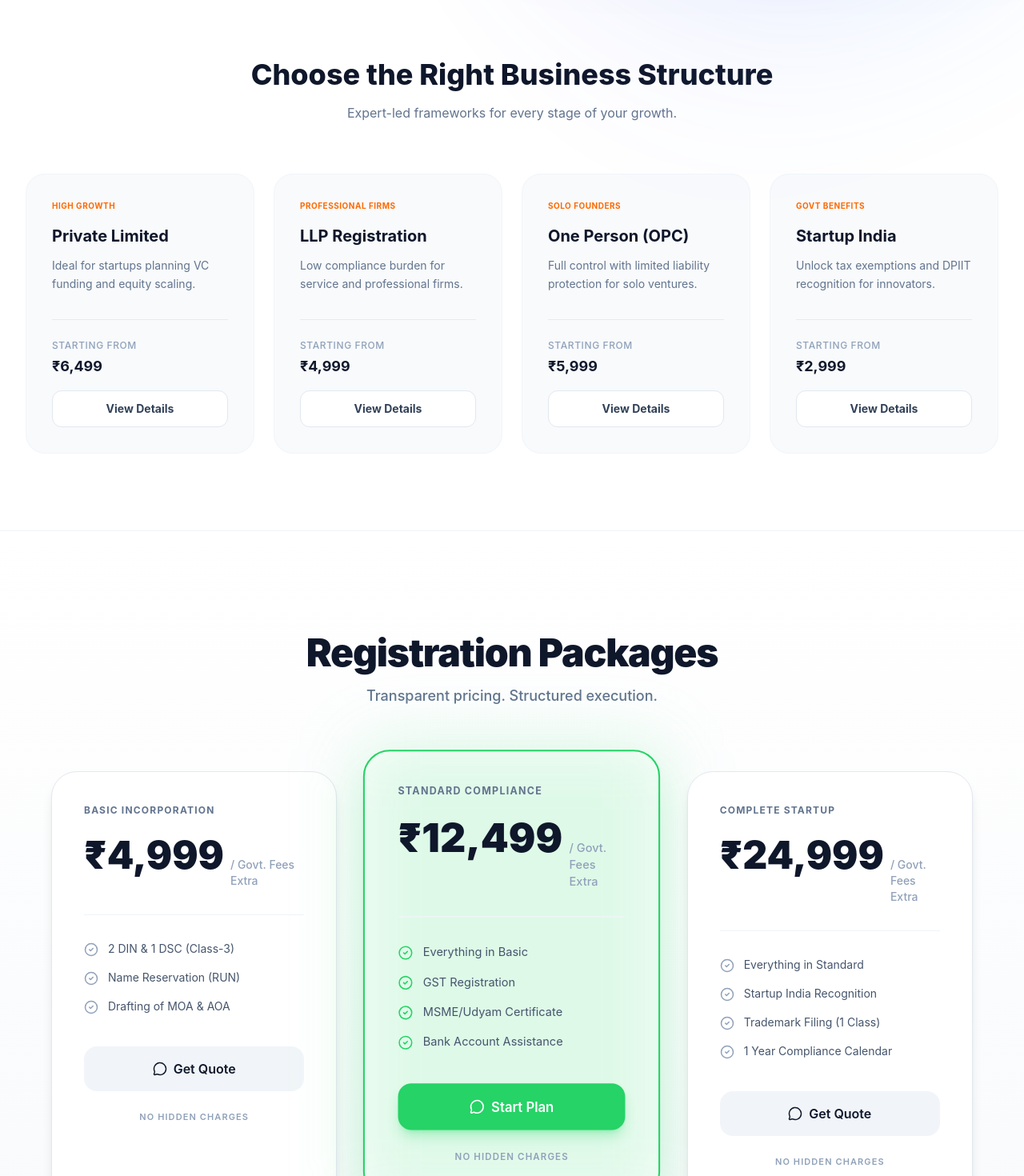
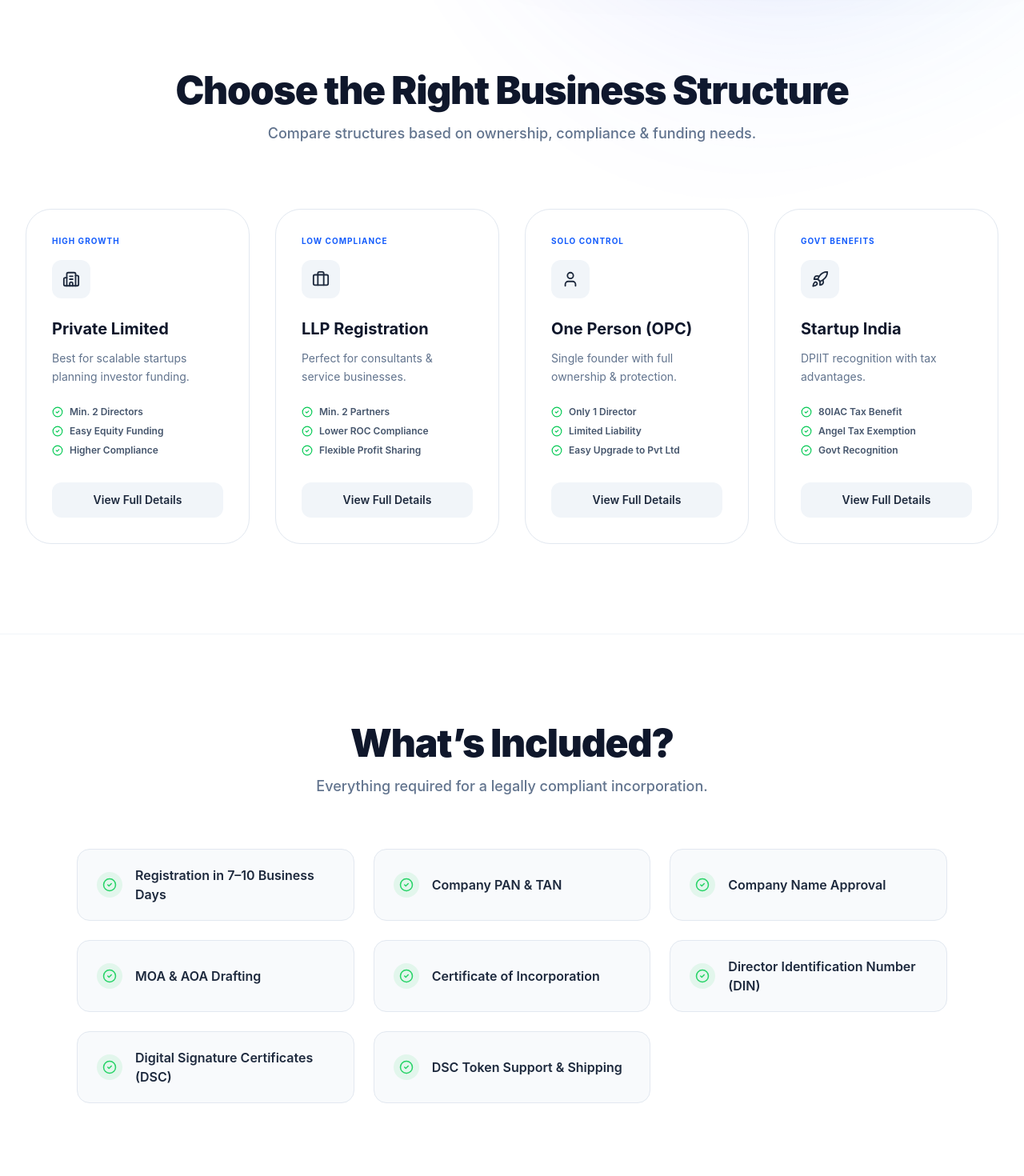
Before and after one commit to ComplyWithCA/ComplyWithCA-Website, a React (Vite) app in the folder Frontend/: page /services/business-registration in a window 1280 px wide. Shown: the part 760-2230 px from the top of the page at 80% size. Built offline with nearby package versions, Linux system fonts and the light colour scheme.

Commit message:
updated prices and packages in the business reg page

```diff
--- a/Frontend/src/pages/Businessreg.jsx
+++ b/Frontend/src/pages/Businessreg.jsx
@@ -33,35 +33,87 @@
 // ==========================================
 const structures = [
   {
-    tag: "HIGH GROWTH", title: "Private Limited", desc: "Ideal for startups planning VC funding and equity scaling.", price: "₹6,499", icon: Building2,
+    tag: "HIGH GROWTH",
+    title: "Private Limited",
+    desc: "Best for scalable startups planning investor funding.",
+    icon: Building2,
+    quick: [
+      "Min. 2 Directors",
+      "Easy Equity Funding",
+      "Higher Compliance"
+    ],
     details: {
-      who: "Tech startups, businesses seeking venture capital, and founders wanting a completely separate legal identity.",
-      why: "It offers the highest level of limited liability protection, makes fundraising significantly easier by issuing shares, and provides unmatched credibility among suppliers and institutional clients.",
-      features: ["Minimum 2 Directors required", "No minimum paid-up capital", "Distinct legal entity status", "Easy transfer of ownership"]
+      who: "Tech startups, funded businesses, and growth-focused founders.",
+      why: "Ideal for raising venture capital and scaling aggressively.",
+      features: [
+        "Separate Legal Entity",
+        "Limited Liability Protection",
+        "Share Transferability",
+        "Investor-Friendly Structure"
+      ]
     }
   },
   {
-    tag: "PROFESSIONAL FIRMS", title: "LLP Registration", desc: "Low compliance burden for service and professional firms.", price: "₹4,999", icon: Briefcase,
+    tag: "LOW COMPLIANCE",
+    title: "LLP Registration",
+    desc: "Perfect for consultants & service businesses.",
+    icon: Briefcase,
+    quick: [
+      "Min. 2 Partners",
+      "Lower ROC Compliance",
+      "Flexible Profit Sharing"
+    ],
     details: {
-      who: "Consultants, creative agencies, real estate professionals, and family-owned or closely-held businesses.",
-      why: "Combines the limited liability protection of a corporate company with the operational flexibility of a traditional partnership. It has significantly lower annual compliance requirements compared to a Private Limited company.",
-      features: ["Minimum 2 Partners required", "Lower registration cost", "No dividend distribution tax", "No requirement for mandatory board meetings"]
+      who: "Agencies, consultants, and professional firms.",
+      why: "Balanced structure with lower compliance than Pvt Ltd.",
+      features: [
+        "Limited Liability",
+        "Cost Effective",
+        "No Dividend Tax",
+        "Operational Flexibility"
+      ]
     }
   },
   {
-    tag: "SOLO FOUNDERS", title: "One Person (OPC)", desc: "Full control with limited liability protection for solo ventures.", price: "₹5,999", icon: User,
+    tag: "SOLO CONTROL",
+    title: "One Person (OPC)",
+    desc: "Single founder with full ownership & protection.",
+    icon: User,
+    quick: [
+      "Only 1 Director",
+      "Limited Liability",
+      "Easy Upgrade to Pvt Ltd"
+    ],
     details: {
-      who: "Solo entrepreneurs, freelancers, e-commerce sellers, and independent consultants looking to scale securely.",
-      why: "Provides the exact same legal protection as a Private Limited company, but allows a single individual to own 100% of the business without needing a co-founder.",
-      features: ["Only 1 Director/Shareholder needed", "Requires a nominee designation", "Limited liability protection", "Seamless conversion to Pvt Ltd later"]
+      who: "Freelancers and solo entrepreneurs.",
+      why: "Corporate benefits without needing a partner.",
+      features: [
+        "Single Ownership",
+        "Nominee Required",
+        "Corporate Legal Status",
+        "Seamless Conversion Later"
+      ]
     }
   },
   {
-    tag: "GOVT BENEFITS", title: "Startup India", desc: "Unlock tax exemptions and DPIIT recognition for innovators.", price: "₹2,999", icon: Rocket,
+    tag: "GOVT BENEFITS",
+    title: "Startup India",
+    desc: "DPIIT recognition with tax advantages.",
+    icon: Rocket,
+    quick: [
+      "80IAC Tax Benefit",
+      "Angel Tax Exemption",
+      "Govt Recognition"
+    ],
     details: {
-      who: "Innovative startups working towards development, improvement of products/services with high potential for wealth and employment generation.",
-      why: "Unlocks massive government benefits and positions your company for accelerated growth through official state backing.",
-      features: ["DPIIT Official Recognition", "80IAC Tax Holiday for 3 years", "Angel Tax Exemption (Section 56)", "Priority patent and trademark filing"]
+      who: "Innovative startups seeking government support.",
+      why: "Unlock tax holidays and startup ecosystem benefits.",
+      features: [
+        "DPIIT Certificate",
+        "3-Year Tax Holiday",
+        "Faster Patent Processing",
+        "Access to Govt Schemes"
+      ]
     }
   }
 ];
@@ -75,23 +127,41 @@
 
 const packages = [
   {
-    tier: "Basic Incorporation",
-    price: "₹4,999",
-    features: ["2 DIN & 1 DSC (Class-3)", "Name Reservation (RUN)", "Drafting of MOA & AOA"],
+    tier: "Private Limited Company",
+    price: "₹1,999",
+    features: [
+      "Name Approval (RUN/SPICe+)",
+      "MOA & AOA Drafting",
+      "Certificate of Incorporation",
+      "Company PAN & TAN",
+      "2 DIN & DSC Assistance"
+    ],
+    isPopular: true
+  },
+  {
+    tier: "One Person Company (OPC)",
+    price: "₹1,999",
+    features: [
+      "Name Approval",
+      "MOA Drafting",
+      "Certificate of Incorporation",
+      "PAN & TAN Allotment",
+      "1 DIN & DSC Assistance"
+    ],
     isPopular: false
   },
   {
-    tier: "Standard Compliance",
-    price: "₹12,499",
-    features: ["Everything in Basic", "GST Registration", "MSME/Udyam Certificate", "Bank Account Assistance"],
-    isPopular: true
+    tier: "LLP Registration",
+    price: "₹1,999",
+    features: [
+      "LLP Name Reservation",
+      "LLP Agreement Drafting",
+      "Certificate of Incorporation",
+      "PAN & TAN Allotment",
+      "2 DPIN & DSC Assistance"
+    ],
+    isPopular: false
   },
-  {
-    tier: "Complete Startup",
-    price: "₹24,999",
-    features: ["Everything in Standard", "Startup India Recognition", "Trademark Filing (1 Class)", "1 Year Compliance Calendar"],
-    isPopular: false
-  }
 ];
 
 const processSteps = [
@@ -107,6 +177,17 @@
   { q: "How often do I need to file GST returns?", a: "Most businesses need to file monthly returns such as GSTR-1 and GSTR-3B. Some small taxpayers can opt for quarterly filing under the QRMP scheme." },
   { q: "What happens if GST returns are filed late?", a: "Late filing attracts penalties and interest charges. The late fee is ₹50 per day (₹25 CGST + ₹25 SGST), subject to maximum limits depending on the return type." },
   { q: "Do you provide ongoing GST compliance support?", a: "Yes. Our monthly compliance plans include GST return filing, ITC reconciliation, compliance monitoring, and expert CA consultation." }
+];
+
+const whatsIncluded = [
+  "Registration in 7–10 Business Days",
+  "Company PAN & TAN",
+  "Company Name Approval",
+  "MOA & AOA Drafting",
+  "Certificate of Incorporation",
+  "Director Identification Number (DIN)",
+  "Digital Signature Certificates (DSC)",
+  "DSC Token Support & Shipping"
 ];
 
 // ==========================================
@@ -330,57 +411,118 @@
         {/* ==========================================
             STRUCTURES GRID
             ========================================== */}
-        <section className="py-24 bg-white border-t border-slate-100">
+        <section className="py-28 bg-white border-t border-slate-100">
           <div className="max-w-7xl mx-auto px-6 lg:px-8">
-            <div className="text-center mb-16">
-              <h2 className="text-3xl md:text-4xl font-extrabold text-slate-900 mb-4">Choose the Right Business Structure</h2>
-              <p className="text-slate-500">Expert-led frameworks for every stage of your growth.</p>
+
+            {/* Header */}
+            <div className="text-center mb-20">
+              <h2 className="text-4xl md:text-5xl font-black text-slate-900 tracking-tight mb-4">
+                Choose the Right Business Structure
+              </h2>
+              <p className="text-slate-500 text-lg font-medium">
+                Compare structures based on ownership, compliance & funding needs.
+              </p>
             </div>
 
             <motion.div
-              initial="hidden" whileInView="visible" viewport={{ once: true, margin: "-50px" }} variants={staggerContainer}
-              className="grid md:grid-cols-2 lg:grid-cols-4 gap-6"
+              initial="hidden"
+              whileInView="visible"
+              viewport={{ once: true, margin: "-50px" }}
+              variants={staggerContainer}
+              className="grid md:grid-cols-2 lg:grid-cols-4 gap-8"
             >
-              {structures.slice(0, 3).map((s, idx) => (
-                <motion.div key={idx} variants={fadeUp} className="bg-slate-50 p-8 rounded-3xl border border-slate-100 hover:border-blue-200 hover:shadow-xl hover:shadow-blue-500/5 transition-all duration-300 flex flex-col h-full group">
-                  <div className="text-[10px] font-bold text-orange-500 tracking-wider uppercase mb-4">{s.tag}</div>
-                  <h3 className="text-xl font-bold text-slate-900 mb-3">{s.title}</h3>
-                  <p className="text-slate-500 text-sm mb-8 leading-relaxed flex-grow">{s.desc}</p>
+              {structures.map((s, idx) => (
+                <motion.div
+                  key={idx}
+                  variants={fadeUp}
+                  className="group bg-white border border-slate-200 rounded-[2rem] p-8 transition-all duration-300 hover:shadow-2xl hover:-translate-y-2"
+                >
 
-                  <div className="pt-6 border-t border-slate-200/80 mt-auto">
-                    <div className="text-xs text-slate-400 font-medium mb-1 uppercase tracking-wider">Starting from</div>
-                    <div className="text-lg font-bold text-slate-900 mb-4">{s.price}</div>
+                  {/* Tag */}
+                  <div className="text-[10px] font-bold tracking-widest uppercase mb-4 text-blue-600">
+                    {s.tag}
+                  </div>
 
-                    {/* CHANGED TO OPEN MODAL INSTEAD OF WHATSAPP */}
-                    <button
-                      onClick={() => setSelectedDetail(s)}
-                      className="w-full bg-white border border-slate-200 text-slate-700 py-3 rounded-xl text-sm font-bold group-hover:bg-blue-500 group-hover:text-white group-hover:border-blue-500 transition-colors"
-                    >
-                      View Details
-                    </button>
+                  {/* Icon */}
+                  <div className="w-12 h-12 rounded-xl bg-slate-100 flex items-center justify-center mb-6 group-hover:bg-blue-600 group-hover:text-white transition-colors">
+                    <s.icon size={22} />
                   </div>
+
+                  {/* Title */}
+                  <h3 className="text-xl font-bold text-slate-900 mb-3">
+                    {s.title}
+                  </h3>
+
+                  {/* Description */}
+                  <p className="text-slate-500 text-sm mb-6 leading-relaxed">
+                    {s.desc}
+                  </p>
+
+                  {/* Quick Comparison Points */}
+                  <div className="space-y-2 mb-8">
+                    {s.quick.map((point, i) => (
+                      <div key={i} className="flex items-center gap-2 text-xs font-semibold text-slate-600">
+                        <CheckCircle2 size={14} className="text-green-500" />
+                        {point}
+                      </div>
+                    ))}
+                  </div>
+
+                  {/* CTA */}
+                  <button
+                    onClick={() => setSelectedDetail(s)}
+                    className="w-full py-3 rounded-xl bg-slate-100 hover:bg-blue-600 hover:text-white font-semibold text-sm transition-all"
+                  >
+                    View Full Details
+                  </button>
+
                 </motion.div>
               ))}
+            </motion.div>
 
-              {/* Keeping the 4th one (Startup India) consistent with the loop logic */}
-              <motion.div variants={fadeUp} className="bg-slate-50 p-8 rounded-3xl border border-slate-100 hover:border-blue-200 hover:shadow-xl hover:shadow-blue-500/5 transition-all duration-300 flex flex-col h-full group">
-                <div className="text-[10px] font-bold text-orange-500 tracking-wider uppercase mb-4">{structures[3].tag}</div>
-                <h3 className="text-xl font-bold text-slate-900 mb-3">{structures[3].title}</h3>
-                <p className="text-slate-500 text-sm mb-8 leading-relaxed flex-grow">{structures[3].desc}</p>
+          </div>
+        </section>
 
-                <div className="pt-6 border-t border-slate-200/80 mt-auto">
-                  <div className="text-xs text-slate-400 font-medium mb-1 uppercase tracking-wider">Starting from</div>
-                  <div className="text-lg font-bold text-slate-900 mb-4">{structures[3].price}</div>
-                  <button
-                    onClick={() => setSelectedDetail(structures[3])}
-                    className="w-full bg-white border border-slate-200 text-slate-700 py-3 rounded-xl text-sm font-bold group-hover:bg-blue-500 group-hover:text-white group-hover:border-blue-500 transition-colors"
-                  >
-                    View Details
-                  </button>
-                </div>
-              </motion.div>
+        {/* ==========================================
+    WHAT'S INCLUDED SECTION
+========================================== */}
+        <section className="py-28 bg-white border-t border-slate-100">
+          <div className="max-w-6xl mx-auto px-6 lg:px-8">
 
+            {/* Heading */}
+            <div className="text-center mb-16">
+              <h2 className="text-4xl md:text-5xl font-black text-slate-900 tracking-tight mb-4">
+                What’s Included?
+              </h2>
+              <p className="text-slate-500 text-lg font-medium">
+                Everything required for a legally compliant incorporation.
+              </p>
+            </div>
+
+            {/* Items Grid */}
+            <motion.div
+              initial="hidden"
+              whileInView="visible"
+              viewport={{ once: true }}
+              variants={staggerContainer}
+              className="grid sm:grid-cols-2 lg:grid-cols-3 gap-6"
+            >
+              {whatsIncluded.map((item, idx) => (
+                <motion.div
+                  key={idx}
+                  variants={fadeUp}
+                  className="flex items-center gap-4 bg-slate-50 hover:bg-white border border-slate-200 hover:border-[#25D366]/40 rounded-2xl px-6 py-5 transition-all duration-300 hover:shadow-md"
+                >
+                  <div className="w-8 h-8 rounded-full bg-[#25D366]/10 flex items-center justify-center shrink-0">
+                    <CheckCircle2 size={18} className="text-[#25D366]" />
+                  </div>
+                  <span className="text-slate-800 font-semibold text-sm md:text-base">
+                    {item}
+                  </span>
+                </motion.div>
+              ))}
             </motion.div>
+
           </div>
         </section>
 
@@ -447,7 +589,9 @@
                         {pkg.price}
                       </span>
                       <span className="text-slate-400 text-sm font-medium">
-                        / Govt. Fees Extra
+                        <span className="text-slate-400 text-sm font-medium">
+                          + Govt. Fees
+                        </span>
                       </span>
                     </div>
 
```
